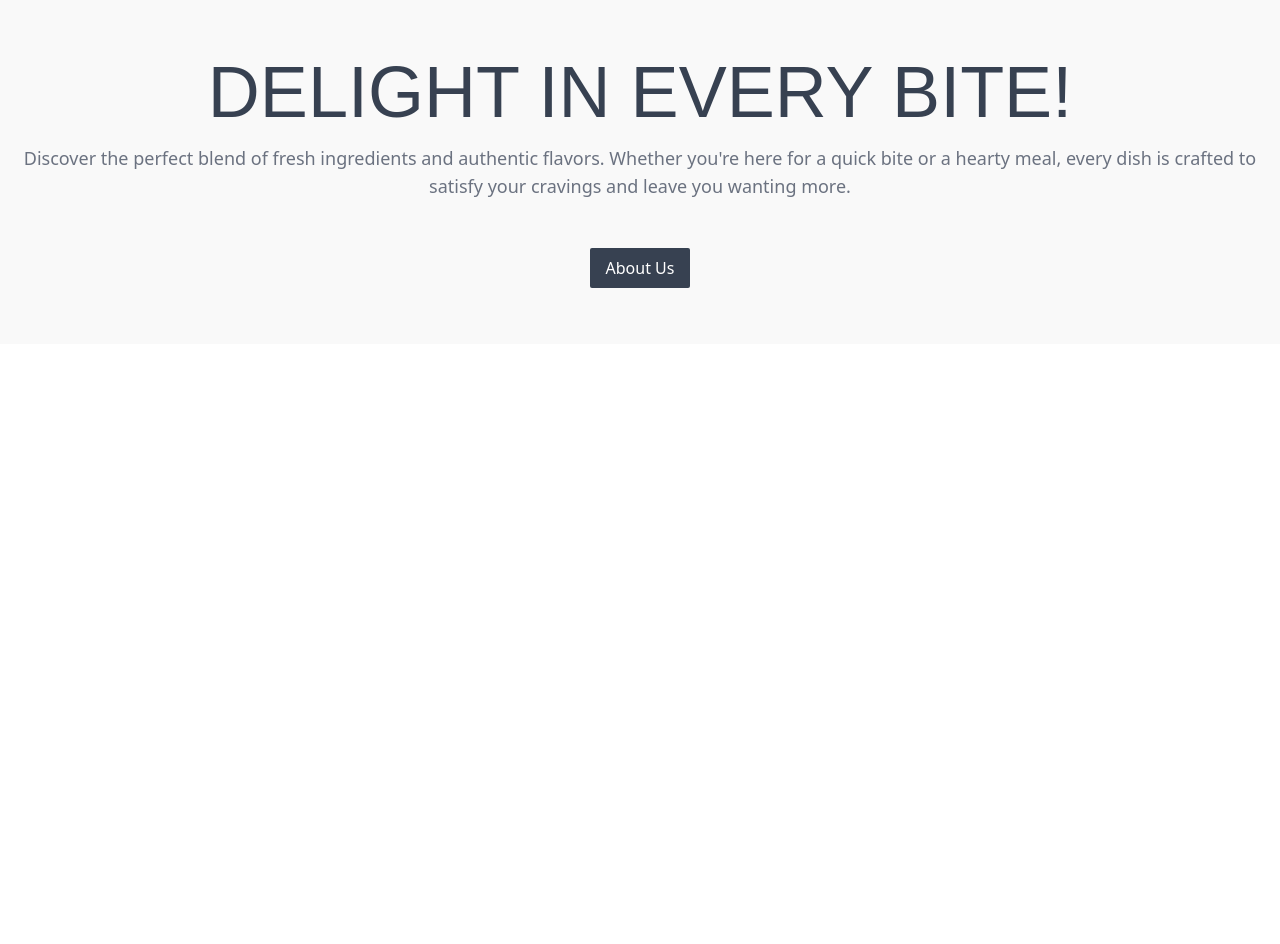
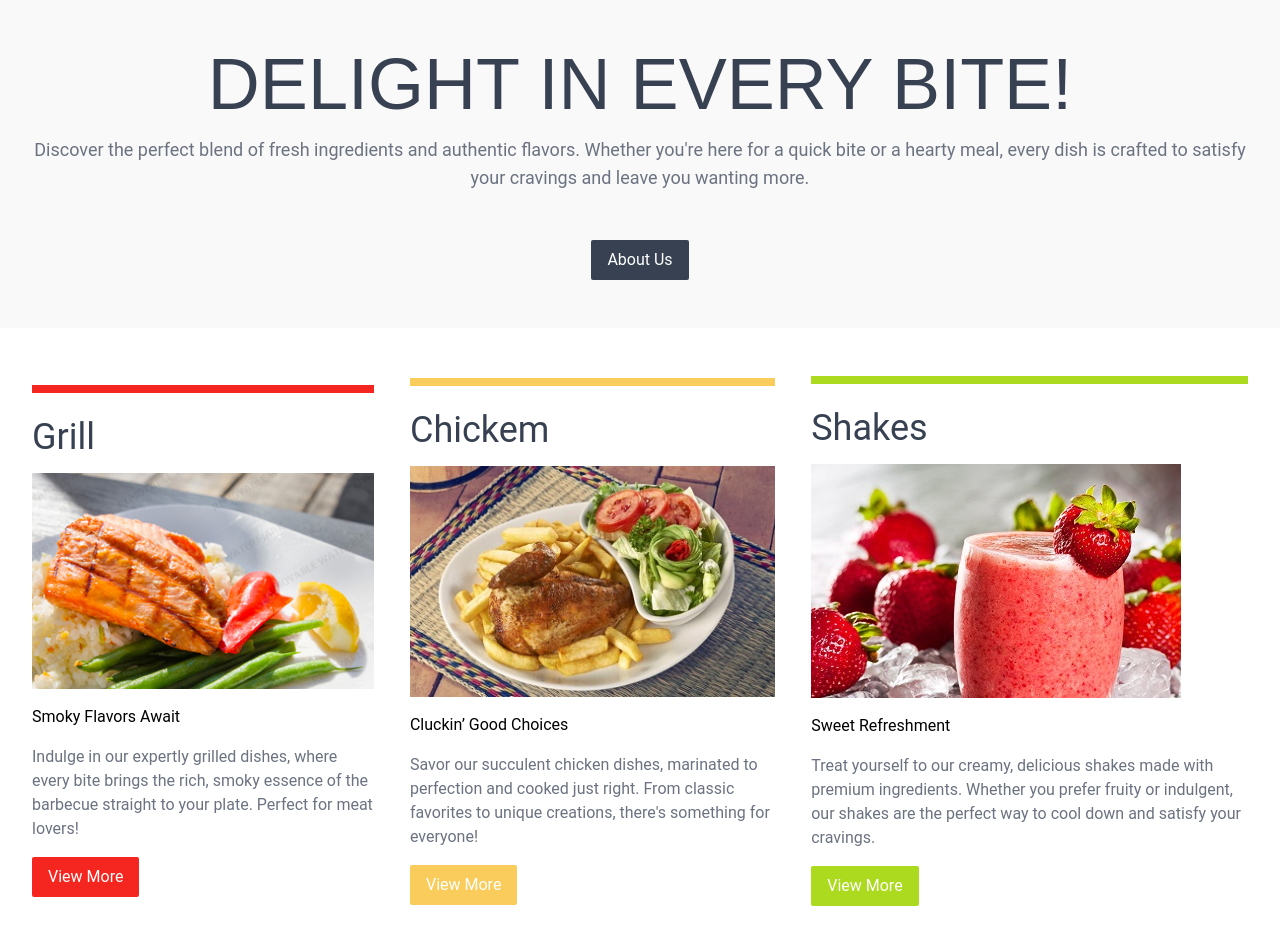
Before and after one commit to Chokolove/ReactTailwindFront, a Next.js app: page / in a window 1280 px wide. Shown: the part 900-1844 px from the top of the page. Before the commit the page ends 1600 px from the top, so only its background shows below. Built offline with nearby package versions, Linux system fonts and the light colour scheme.

Commit message:
Add DishesCard

```diff
--- a/src/app/globals.css
+++ b/src/app/globals.css
@@ -3,3 +3,4 @@
 @tailwind utilities;
 
 @import url('https://fonts.googleapis.com/css2?family=Krona+One&display=swap');
+@import url('https://fonts.googleapis.com/css2?family=Roboto:wght@400;700&display=swap');
--- a/src/app/layout.tsx
+++ b/src/app/layout.tsx
@@ -16,7 +16,7 @@ export default function RootLayout({
   return (
     <html lang="en">
       <body
-        className="antialiased"
+        className="antialiased font-roboto"
       >
         <main>
           <HeroSlider />
--- a/src/app/page.tsx
+++ b/src/app/page.tsx
@@ -1,10 +1,27 @@
+import Container from "@/components/Container";
+import DishCard from "@/components/DishCard";
 import HeroWithCTA from "@/components/HeroWithCTA";
+
+import img1 from "@/assets/images/home/img1.jpg";
+import img2 from "@/assets/images/home/img2.jpg";
+import img3 from "@/assets/images/home/img3.jpg";
 
 const HeroWithCTATitle = "Delight in Every Bite!"
 const HeroWithCTABody = "Discover the perfect blend of fresh ingredients and authentic flavors. Whether you're here for a quick bite or a hearty meal, every dish is crafted to satisfy your cravings and leave you wanting more."
 
+const dishBody1 = "Indulge in our expertly grilled dishes, where every bite brings the rich, smoky essence of the barbecue straight to your plate. Perfect for meat lovers!"
+const dishBody2 = "Savor our succulent chicken dishes, marinated to perfection and cooked just right. From classic favorites to unique creations, there's something for everyone!"
+const dishBody3 = "Treat yourself to our creamy, delicious shakes made with premium ingredients. Whether you prefer fruity or indulgent, our shakes are the perfect way to cool down and satisfy your cravings."
+
 export default function Page() {
-  return (<div className="flex flex-col justify-center items-center">
-    <HeroWithCTA title={HeroWithCTATitle} body={HeroWithCTABody} />
-  </div>)
+  return (
+    <div className="flex flex-col justify-center items-center">
+      <HeroWithCTA title={HeroWithCTATitle} body={HeroWithCTABody} />
+      <Container className="flex gap-9 w-full justify-center items-center">
+        <DishCard title={"Grill"} body={dishBody1} image={img1} subtitle="Smoky Flavors Await" link="/dishes" topBorderColor="#f5261f"/>
+        <DishCard title={"Chickem"} body={dishBody2} image={img2} subtitle="Cluckin’ Good Choices" link="/dishes" topBorderColor="#facc5c"/>
+        <DishCard title={"Shakes"} body={dishBody3} image={img3} subtitle="Sweet Refreshment" link="/dishes" topBorderColor="#abda1e"/>
+      </Container>
+    </div>
+  )
 }
--- /dev/null
+++ b/src/components/Container/index.tsx
@@ -0,0 +1,9 @@
+function Container({ children, className }: { children: React.ReactNode, className?: string }) {
+  return (
+    <div className={`max-w-7xl mx-auto px-4 sm:px-6 lg:px-8 py-12 ${className}`}>
+      {children}
+    </div>
+  )
+}
+
+export default Container;
--- /dev/null
+++ b/src/components/DishCard/index.tsx
@@ -0,0 +1,24 @@
+import Image, { StaticImageData } from "next/image"
+import Link from "next/link"
+
+interface Props{
+  title: string
+  image?: StaticImageData
+  subtitle?: string
+  body: string
+  topBorderColor?: string
+  link?: string
+}
+
+function DishCard ({ title, image, subtitle, body, topBorderColor, link }: Props) {
+  return (
+    <div className="border-t-8 flex flex-col gap-4 py-6" style={{ borderColor: topBorderColor}}>
+      <h2 className="text-4xl text-gray-700">{title}</h2>
+      {image && <Image src={image?.src ?? ""} alt={title} width={image?.width} height={image?.height}/>}
+      {subtitle &&<h3>{subtitle}</h3>}
+      <p className="text-gray-500">{body}</p>
+      {link && <Link href={link}><button className="text-white py-2 px-4 rounded-sm" style={{ backgroundColor: topBorderColor}}>View More</button></Link>}
+    </div>
+  )
+}
+export default DishCard;
--- a/src/components/HeroWithCTA/index.tsx
+++ b/src/components/HeroWithCTA/index.tsx
@@ -1,4 +1,5 @@
 import Link from "next/link"
+import Container from "../Container"
 
 interface Props {
   title?: string
@@ -7,12 +8,14 @@ interface Props {
 
 function HeroWithCTA({ title, body }: Props) {
   return (
-    <div className="flex flex-col justify-center items-center py-14 bg-lightGray w-full">
-      <h1 className="text-7xl text-gray-700 mb-4 font-krona uppercase font-normal">{title}</h1>
-      <p className="text-center text-gray-500 text-lg mb-12 max-w-7xl">{body}</p>
-      <Link href="/about">
-        <button className="bg-gray-700 text-white py-2 px-4 rounded-sm">About Us</button>
-      </Link>
+    <div className="bg-lightGray w-full">
+      <Container className="flex flex-col justify-center items-center">
+          <h1 className="text-7xl text-gray-700 mb-4 font-krona uppercase font-normal">{title}</h1>
+          <p className="text-center text-gray-500 text-lg mb-12">{body}</p>
+          <Link href="/about">
+            <button className="bg-gray-700 text-white py-2 px-4 rounded-sm">About Us</button>
+          </Link>
+      </Container>
     </div>
   )
 }
--- a/tailwind.config.ts
+++ b/tailwind.config.ts
@@ -10,6 +10,7 @@ const config: Config = {
     extend: {
       fontFamily: {
         'krona': ['"Krona One"', 'sans-serif'],
+        'roboto': ['"Roboto"', 'sans-serif'],
       },
       colors: {
         background: "var(--background)",
```
